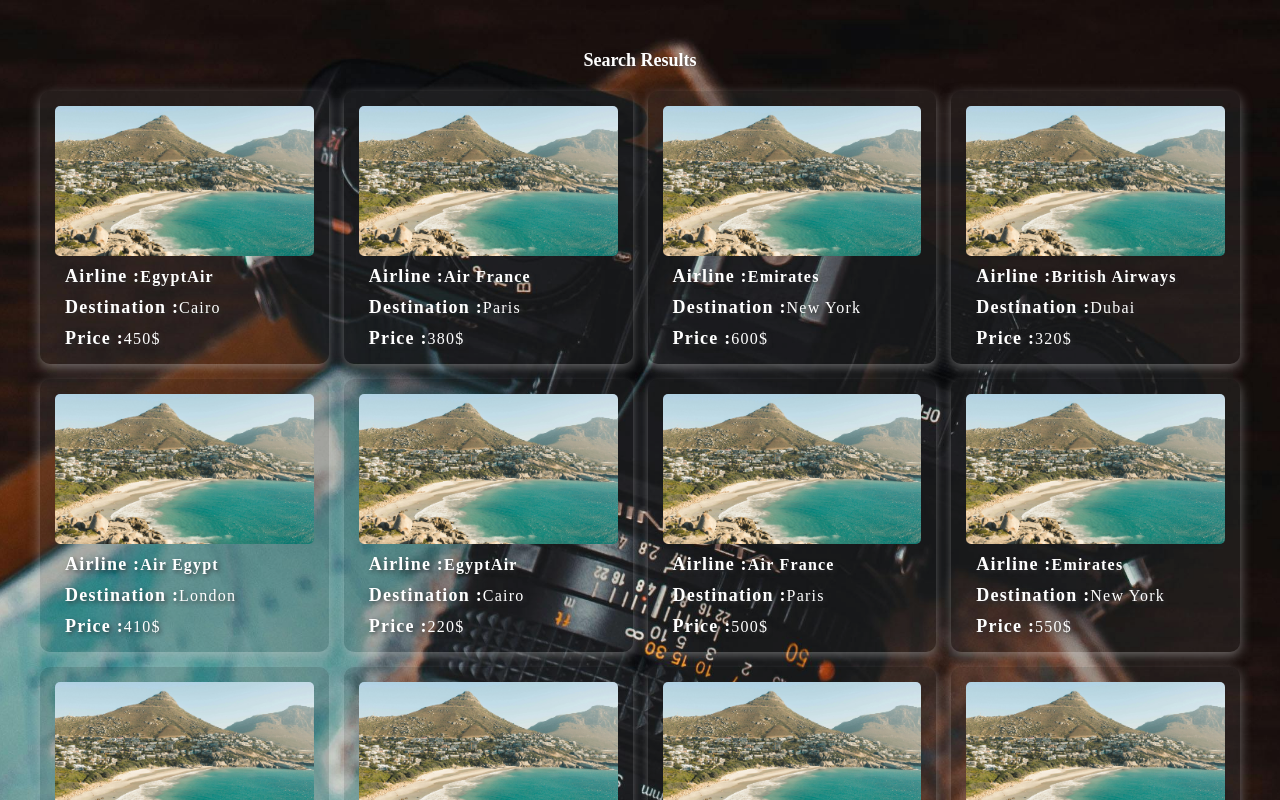
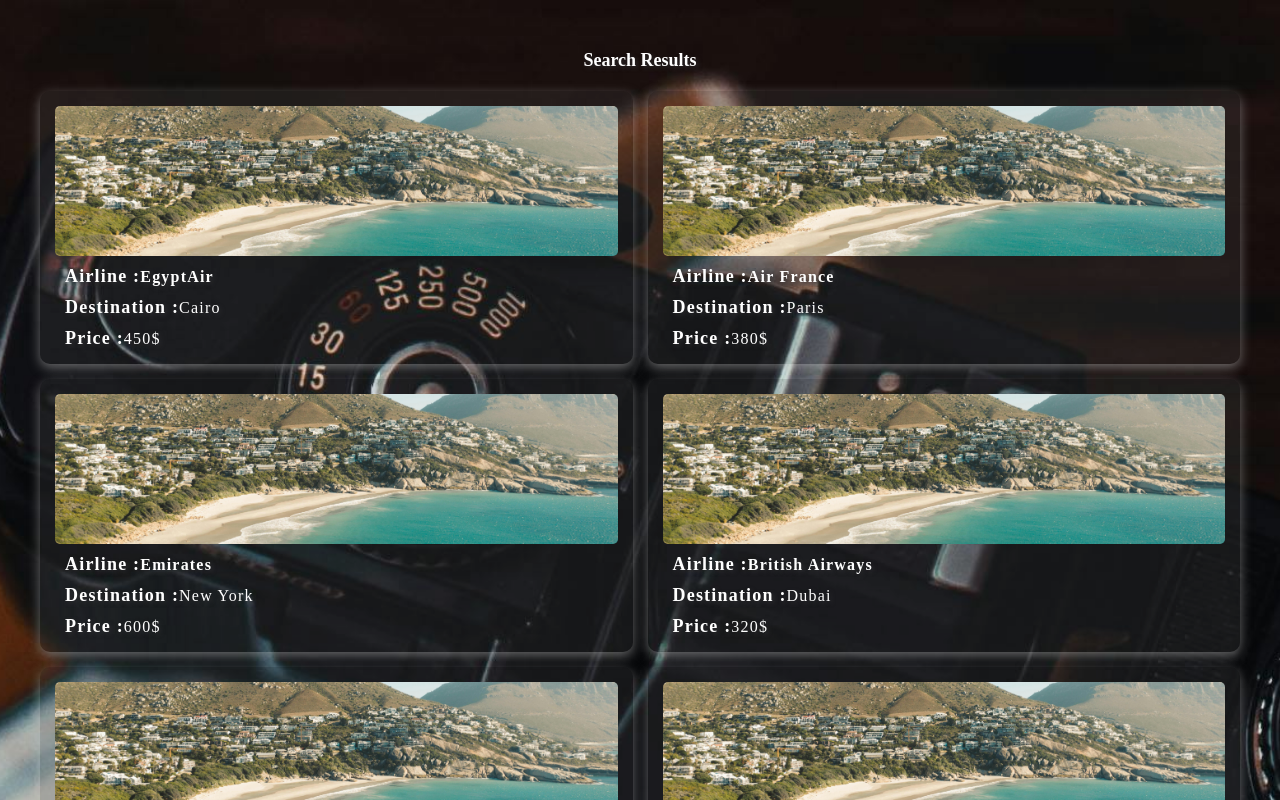
Before and after one commit to AndrewMelad108/travel-app-next, a Next.js app: page /results in a window 1280 px wide. Shown: the top 800 px of the page. Built offline with nearby package versions, Linux system fonts and the light colour scheme.

Commit message:
added style

```diff
--- a/app/globals.css
+++ b/app/globals.css
@@ -15,7 +15,7 @@
 
 .container {
   display: grid;
-  grid-template-columns: repeat(auto-fit, minmax(250px, 1fr));
+  grid-template-columns: repeat(auto-fit, minmax(400px, 1fr));
   gap: 15px;
   padding: 20px;
 }
@@ -149,11 +149,7 @@
     transform: rotate(360deg);
   }
 }
-@media (min-width: 2000px) {
-  .container {
-    grid-template-columns: repeat(6, auto);
-  }
-}
+
 
 @media (max-width: 768px) {
   .container {
```
